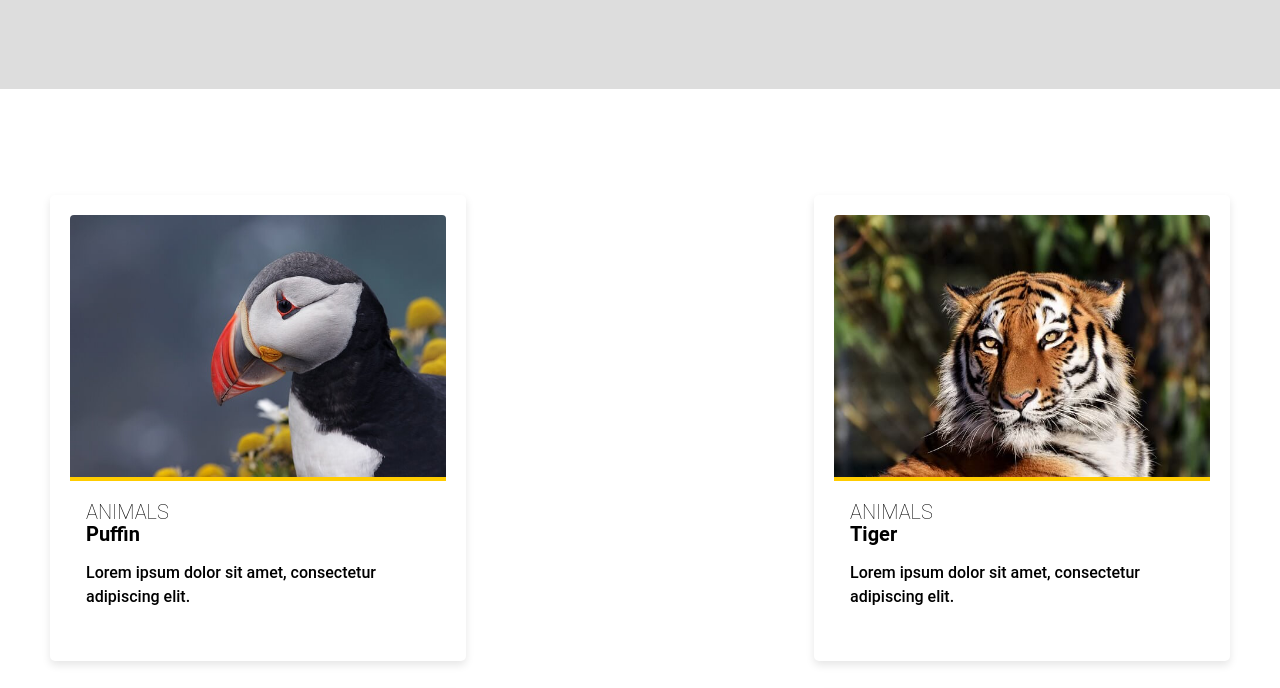
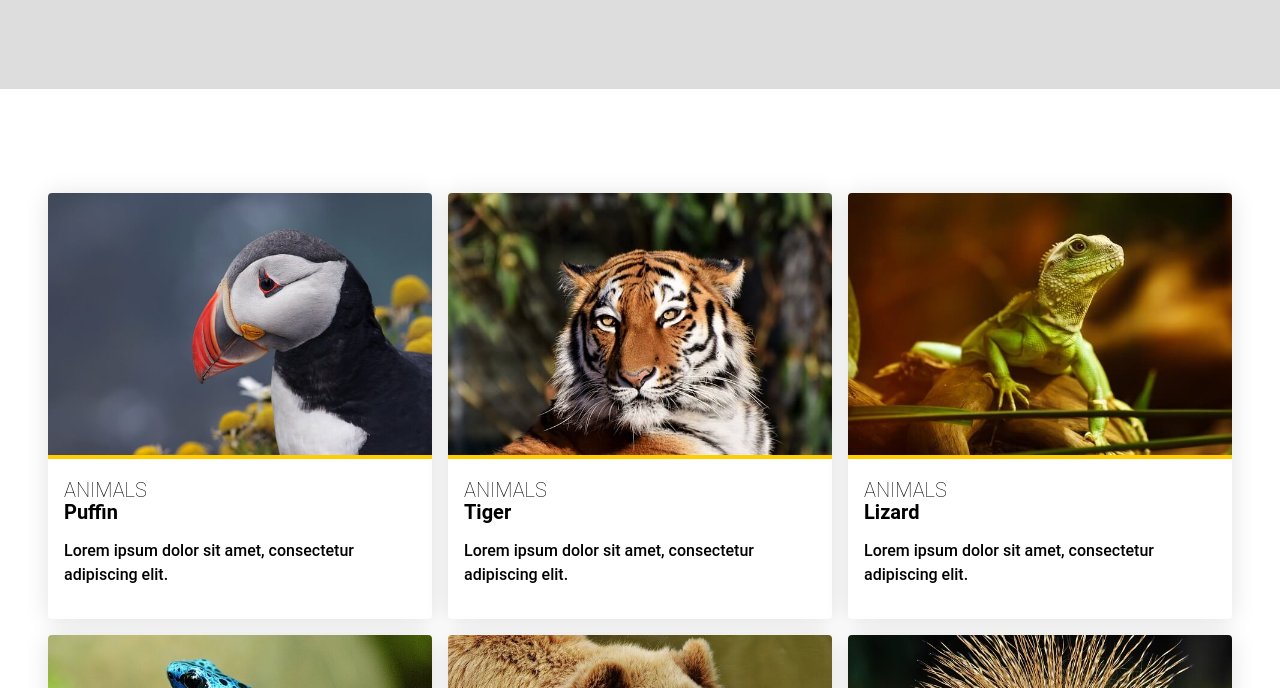
Before and after one commit to ziovo08/Assignment-Create-A-Responsive-Layout, a plain HTML site: page index.html in a window 1280 px wide. Shown: the part 221-909 px from the top of the page. Drawn offline with Linux system fonts and the light colour scheme.

Commit message:
changed to rem and fixed image heights

```diff
--- a/styles/assignment_one.css
+++ b/styles/assignment_one.css
@@ -1,41 +1,72 @@
 .card {
-    margin: 10px;
-    padding: 20px;
-    box-shadow: 0 4px 8px rgba(0, 0, 0, 0.1);
+    box-shadow: 0rem 0.125rem 1.5rem rgb(0, 0, 0 / 12%);
     background-color: white;
-    border-radius: 5px;
+    border-radius: 0.25rem;
+    flex: 1;
+    width: 24rem;
 }
 
+
 /* mobile, mobile breakpoints */
-@media (max-width: 768px) {
-    .card {
-        width: 100%;
-    }
-}
+/* Base styles for mobile devices */
+.card {
+    background-color: #fff;
+    border-radius: 0.25rem;
+    box-shadow: 0rem 0.125rem 1.5rem rgb(0 0 0 / 12%);
+    width: 100%; /* Full width on mobile */
+    margin-bottom: 1rem; /* Space between cards */
+  }
+
+  img {
+    border-bottom: 0.25rem solid #fc0;
+    border-radius: 0.25rem 0.25rem 0 0;
+    height: auto;
+    width: 100%;
+  }
+
+  .card-content {
+    padding: 1rem;
+  }
+
+
 
 /* tablet, tablet breakpoints */
-@media (min-width: 768px) and (max-width: 1199px) {
-    .card-container { /* for the UL element in html i think... */
-        display: flex;
-        flex-wrap: wrap;
-        justify-content: space-between; /* spaces classes evenly */
+@media screen and (min-width: 768px) {
+    .card-container {
+      display: flex;
+      flex-wrap: wrap;
+      justify-content: space-between;
     }
 
     .card {
-        width: calc(50% - 20px);
-        margin-bottom: 20px;
+      flex-basis: calc(50% - 1rem); /* Half width, considering margin */
+      margin: 0.5rem; /* Spacing around cards */
     }
-}
 
-@media (min-width: 1200px) {
+    img {
+      min-height: 15.5rem;
+    }
+  }
+
+
+
+/* desktop */
+@media screen and (min-width: 1200px) {
     .card-container {
         display: flex;
         flex-wrap: wrap;
         justify-content: space-between;
     }
 
+
+
         .card {
-            width: calc(33% - 20px);
-            margin-bottom: 20px;
+           flex-basis: calc(33.333% - 20px);
+           margin: 0.5rem;
         }
+
+
+    img {
+        min-height: 16.375rem;
     }
+}
```
